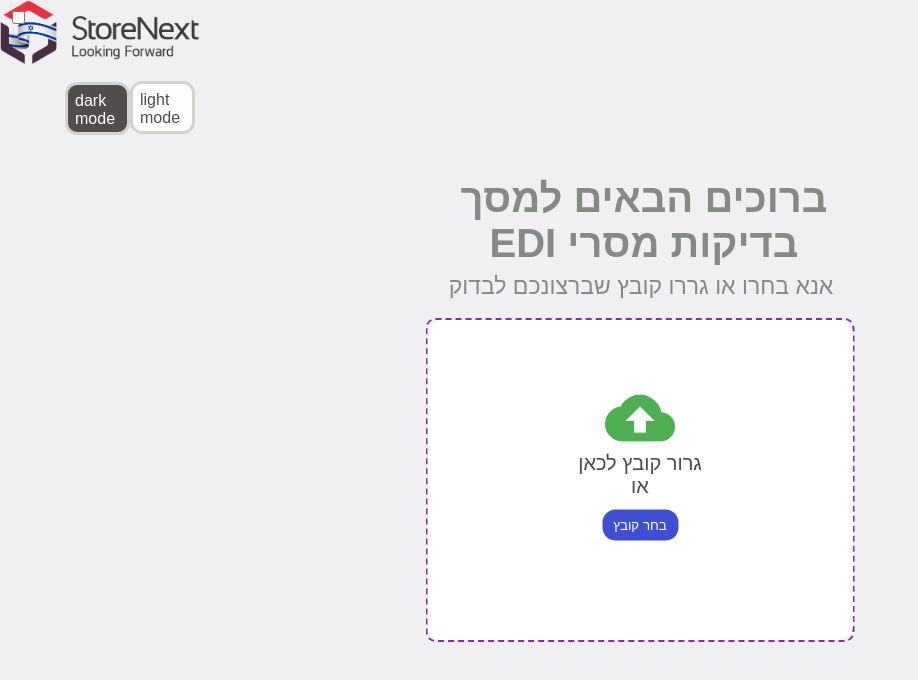
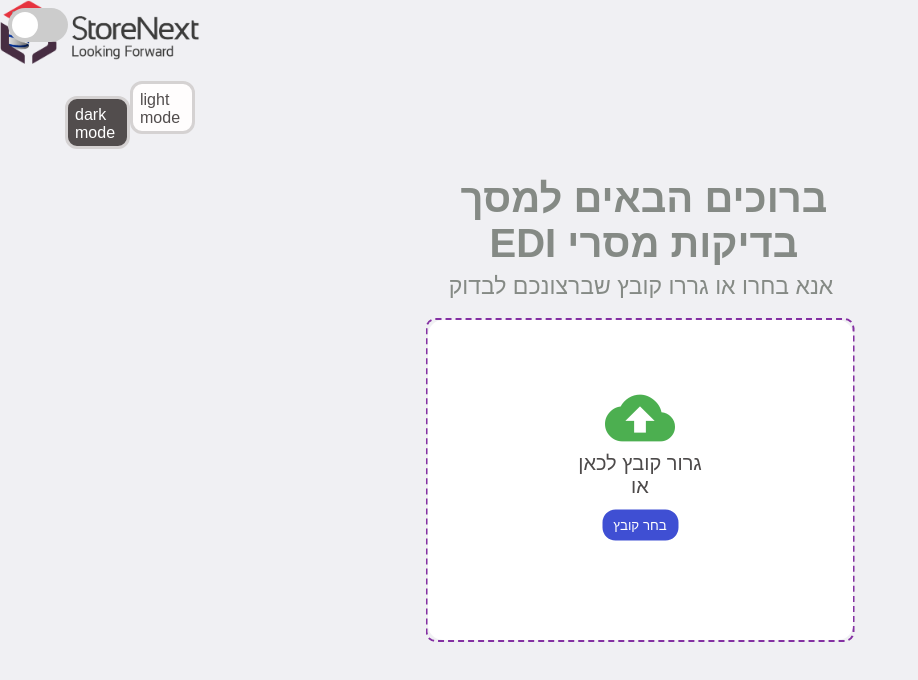
Before and after one commit to YizhakEliezer/EDI, a plain HTML site: page index.html in a window 1280 px wide. Shown: the whole page, without its empty margins (0-918 px from the left). Drawn offline with Linux system fonts and the light colour scheme.

Commit message:
Update style.css

```diff
--- a/style.css
+++ b/style.css
@@ -8,6 +8,50 @@
     color: white;
     width: 30vw;
 }
+
+
+.toggle-container {
+    display: inline-block;
+    position: relative;
+    width: 60px;
+    height: 34px;
+  }
+
+  .toggle-slider {
+    position: absolute;
+    cursor: pointer;
+    top: 0;
+    left: 0;
+    right: 0;
+    bottom: 0;
+    background-color: #ccc;
+    border-radius: 34px;
+    transition: 0.4s;
+  }
+
+  .toggle-slider:before {
+    position: absolute;
+    content: "";
+    height: 26px;
+    width: 26px;
+    left: 4px;
+    bottom: 4px;
+    background-color: white;
+    border-radius: 50%;
+    transition: 0.4s;
+  }
+
+  input:checked + .toggle-slider {
+    background-color: #2196F3;
+  }
+
+  input:checked + .toggle-slider:before {
+    transform: translateX(26px);
+  }
+
+
+
+
 
 
 .AllData {
```
